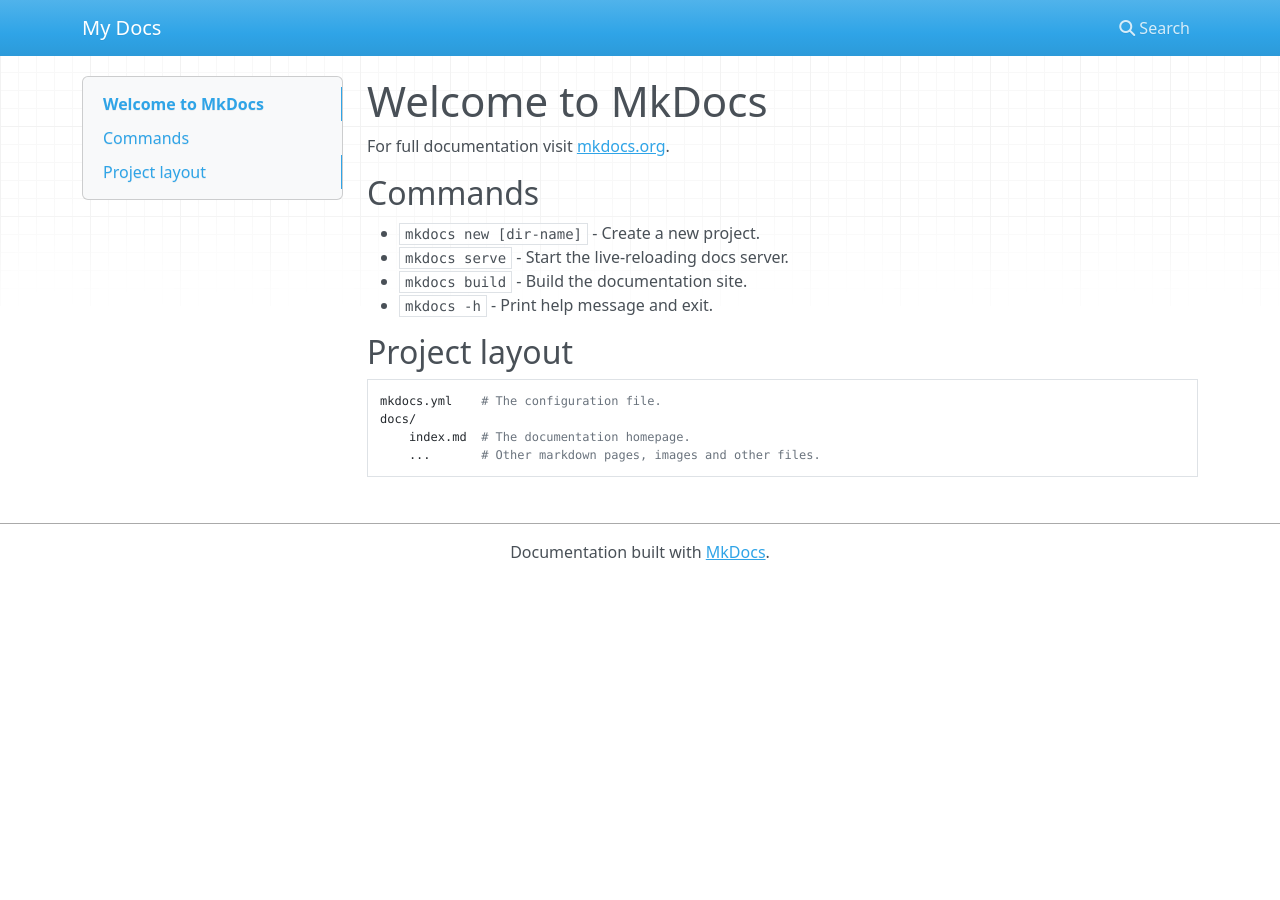
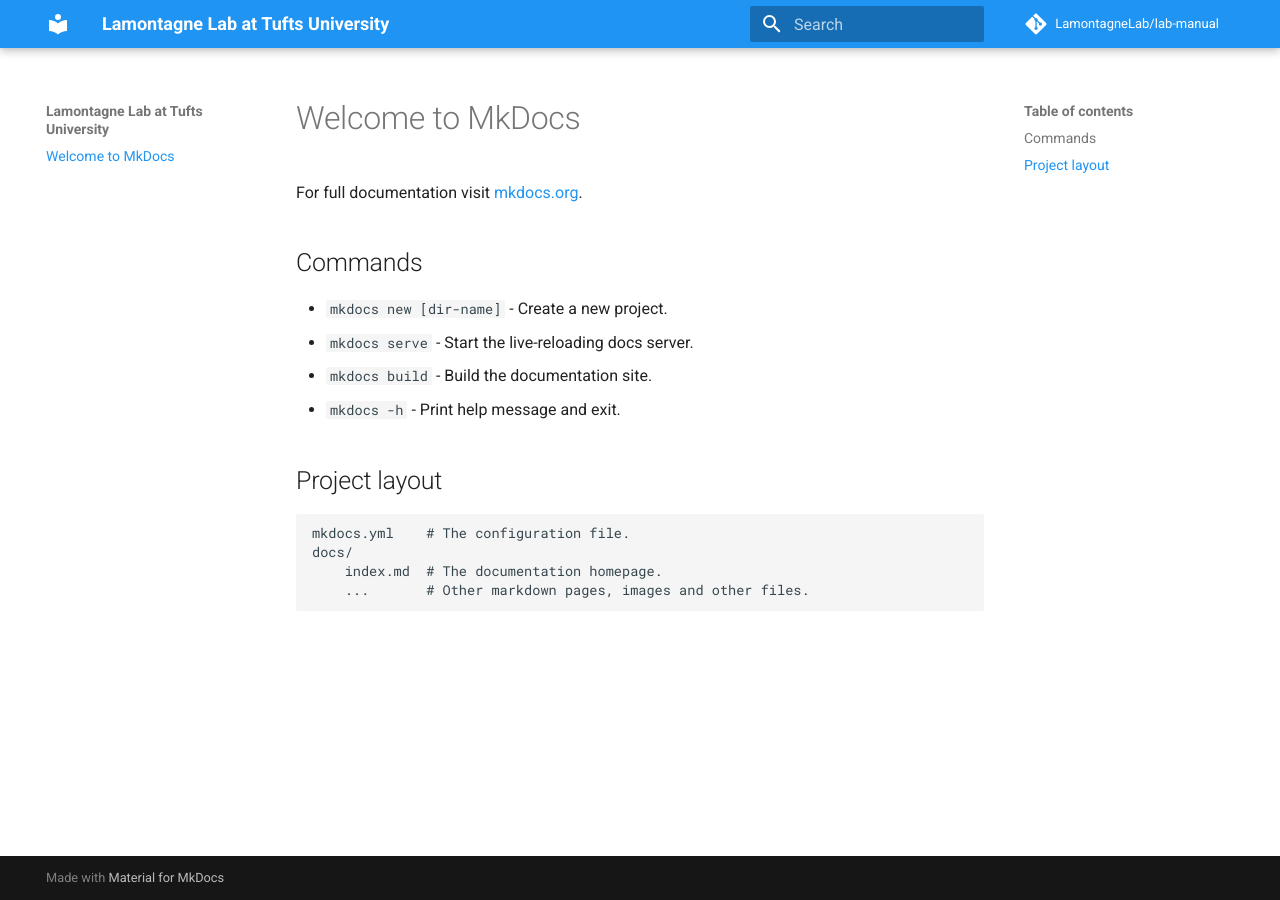
Before and after one commit to LamontagneLab/lab-manual, an MkDocs documentation site: the page built from docs/index.md, in a window 1280 px wide. Built offline with MkDocs 1.6.1 and Material for MkDocs 9.7.7, drawn with Linux system fonts in a browser that asks for light colours; nearby versions of some CDN libraries; comment, search, counter and statistics services are not loaded.

Commit message:
mkdocs yaml update

```diff
--- a/mkdocs.yml
+++ b/mkdocs.yml
@@ -1 +1,10 @@
-site_name: My Docs
+site_name: Lamontagne Lab at Tufts University
+site_url: https://mydomain.org/mysite
+
+repo_name: LamontagneLab/lab-manual
+repo_url: https://github.com/LamontagneLab/lab-manual
+
+theme:
+  name: material
+  palette:
+    primary: blue
```
